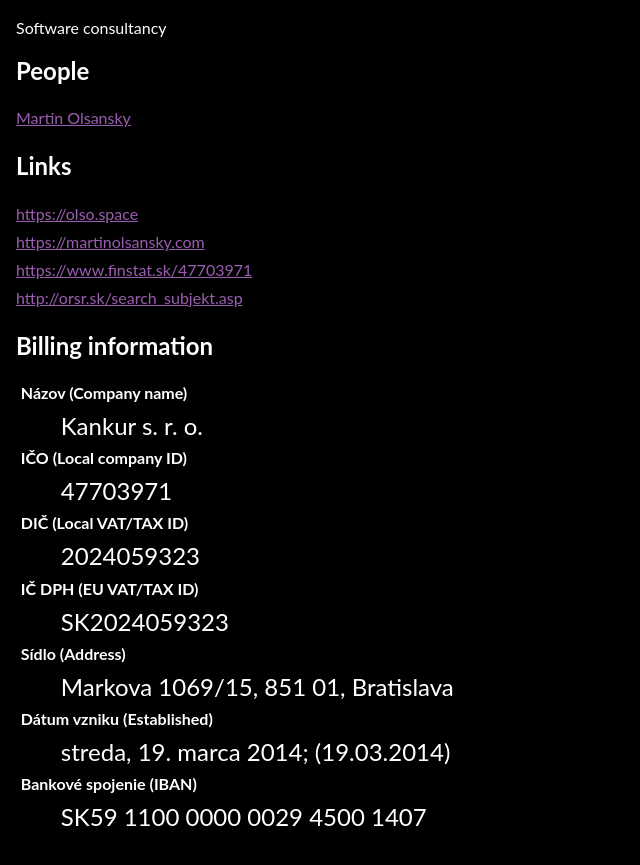
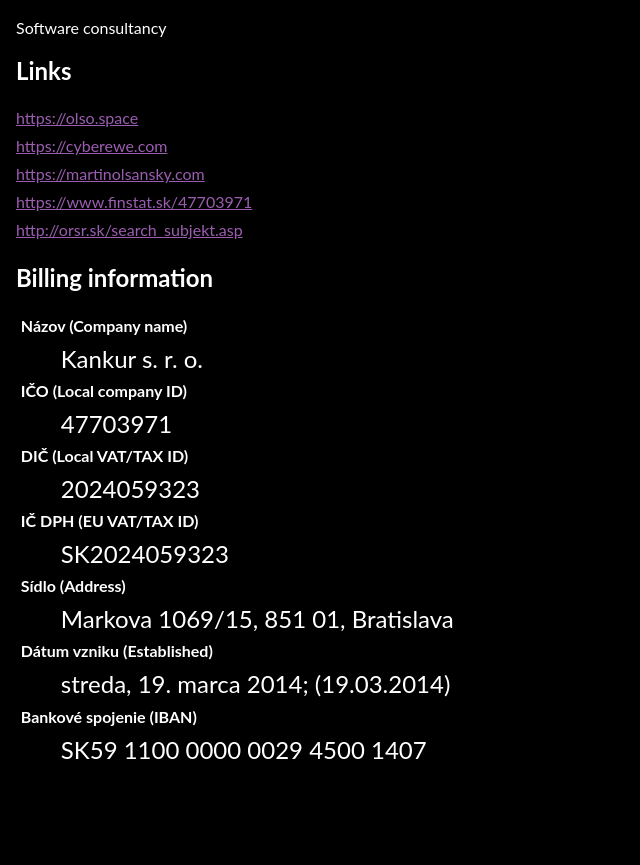
Before and after one commit to olso/kankur.xyz, a website: page index.html in a window 1280 px wide. Shown: the part 61-926 px from the top of the page, without its empty margins (0-640 px from the left). After the commit the page ends 861 px from the top, so only its background shows below. Drawn offline with nearby package versions, Linux system fonts and the light colour scheme.

Commit message:
chore: Rm ppl

```diff
--- a/index.html
+++ b/index.html
@@ -56,14 +56,17 @@
     <h1>Kankur s.r.o.</h1>
     <p>Software consultancy</p>
   </main>
-  <section>
+  <!-- <section>
     <h2>People</h2>
     <div><a href="https://olso.space" target="_blank">Martin Olsansky</a></div>
-  </section>
+  </section> -->
   <section>
     <h2>Links</h2>
     <div>
       <a href="https://olso.space" target="_blank">https://olso.space</a>
+    </div>
+    <div>
+      <a href="https://cyberewe.com" target="_blank">https://cyberewe.com</a>
     </div>
     <div>
       <a href="https://martinolsansky.com" target="_blank">https://martinolsansky.com</a>
```
